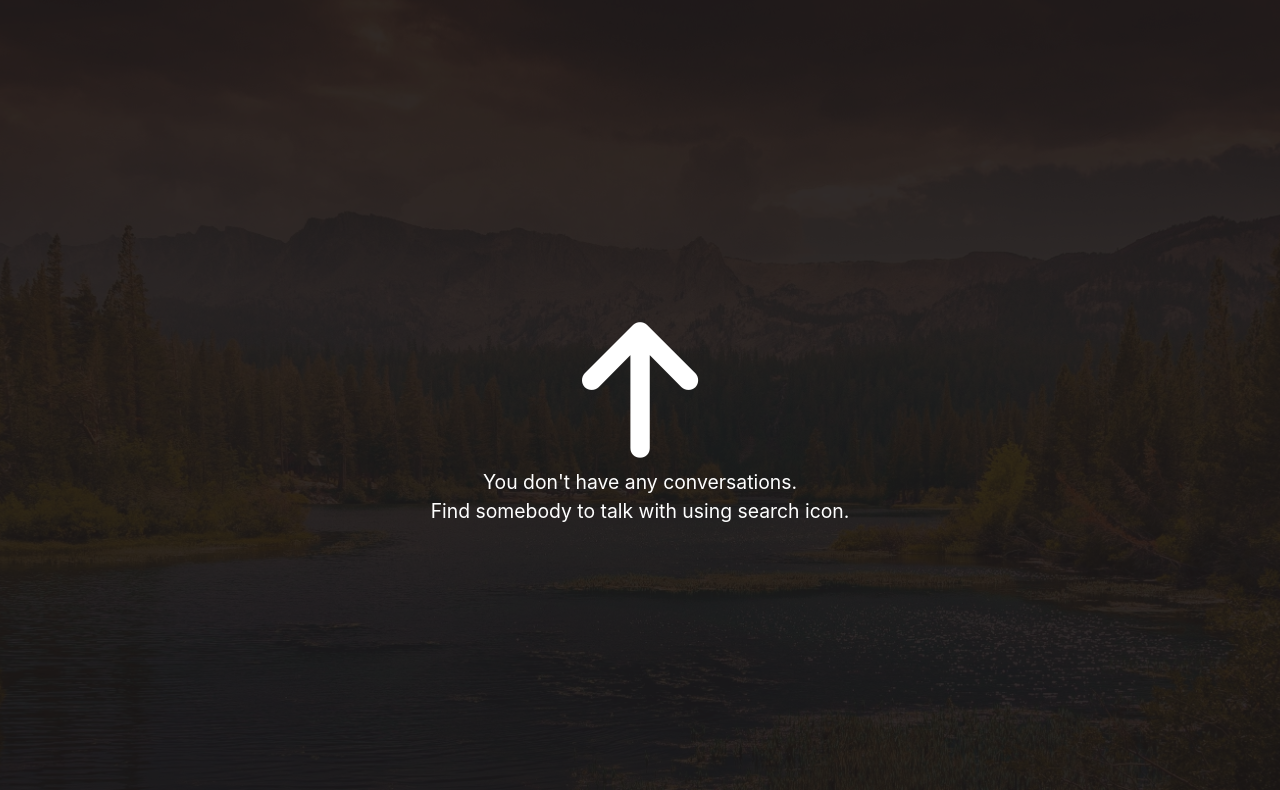
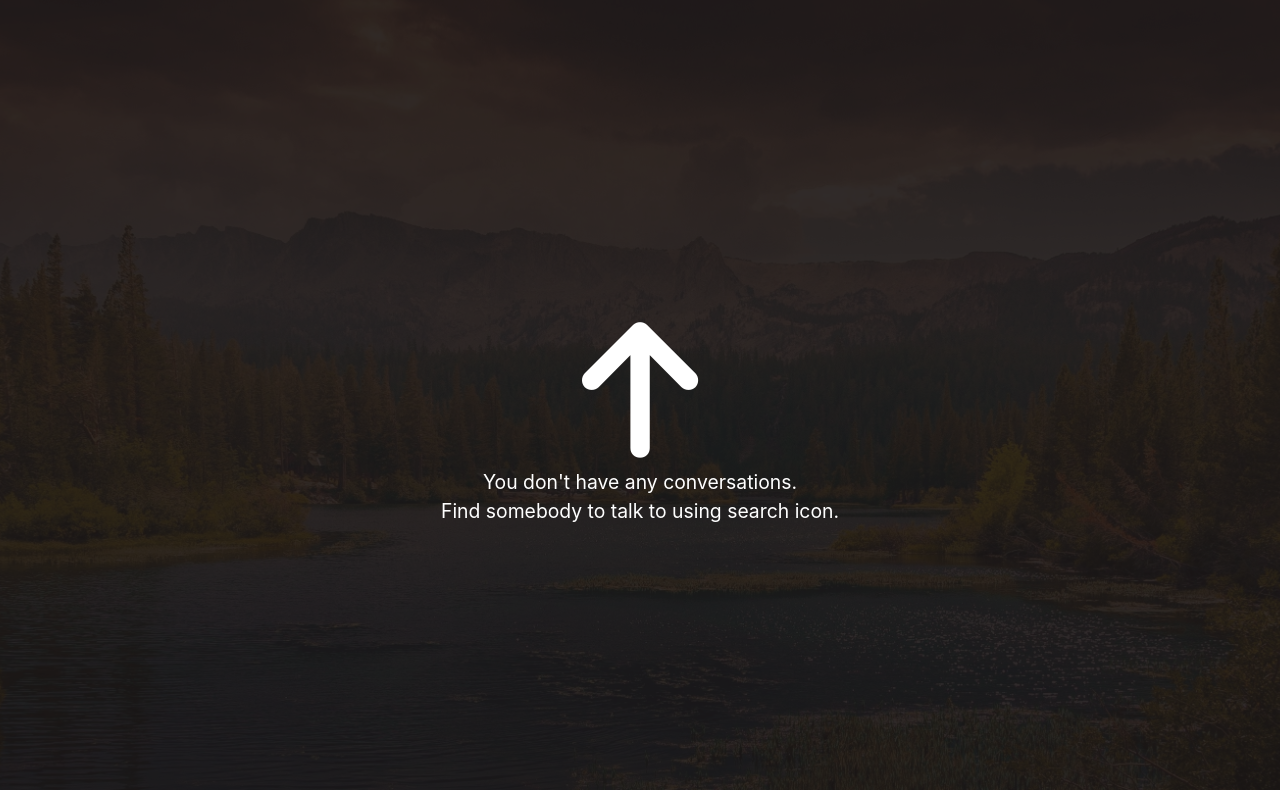
Before and after one commit to Stas1407/sms_online, a Django app: template templates/main/home.html in a window 1280 px wide. Shown: the part 114-904 px from the top of the page. Run offline with Django 3.2, Linux system fonts and the light colour scheme; the template is opened without the code that fills it, so the values that code supplies are empty; some libraries are stand-ins or nearby versions.

Commit message:
Changed settings.py

```diff
--- a/templates/main/home.html
+++ b/templates/main/home.html
@@ -53,7 +53,7 @@
     <div class="no_conversations_wrapper">
       <i class="fas fa-arrow-up fa-8x"></i>
       You don't have any conversations. <br>
-      Find somebody to talk with using search icon.
+      Find somebody to talk to using search icon.
     </div>
   {% endif %}
 </div>
```
Also changed, not shown: 1 other file.
